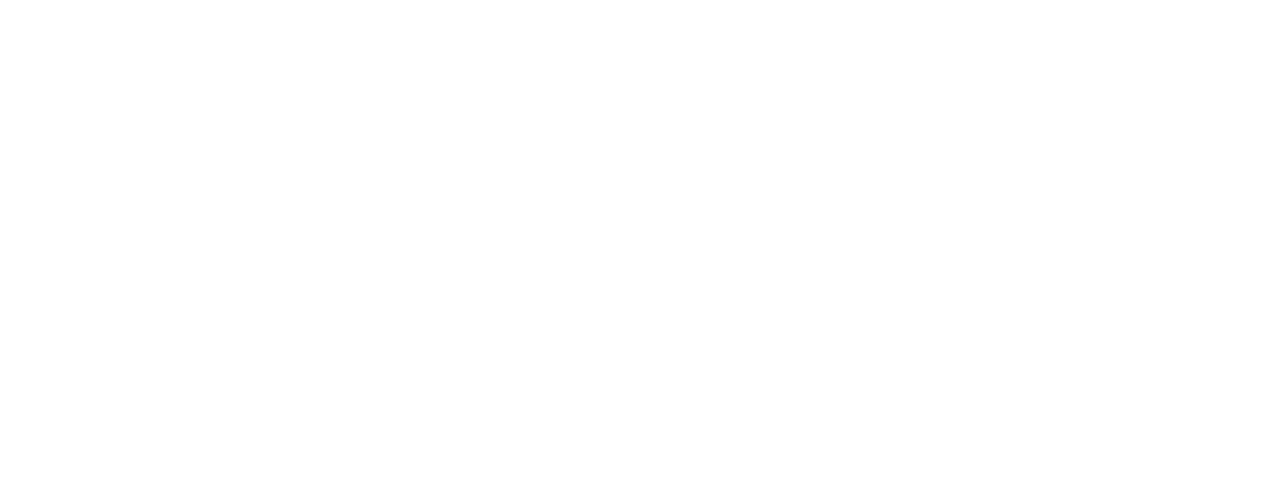
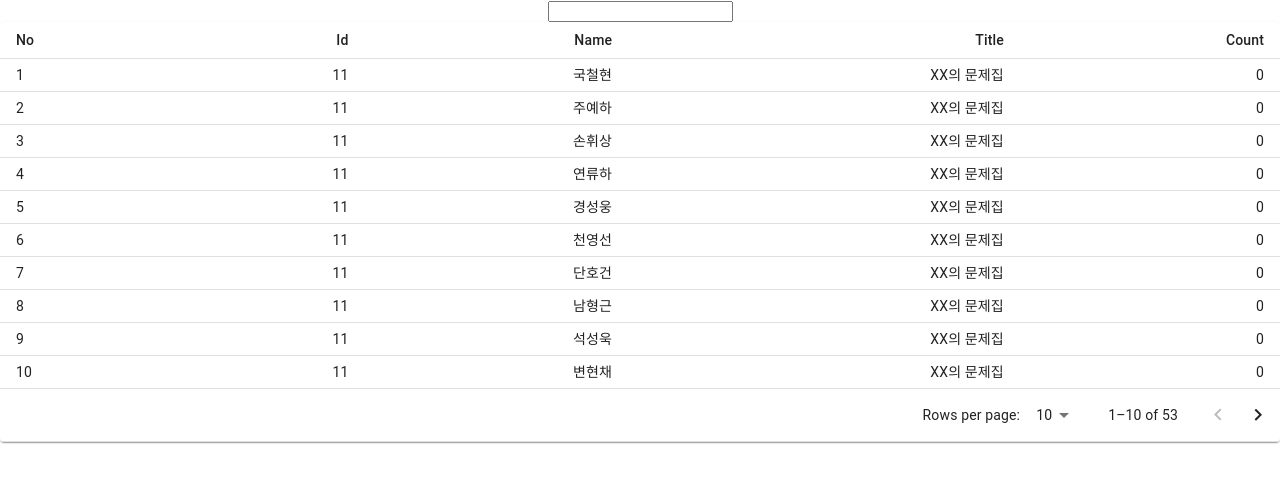
Before and after one commit to JJong0416/CSeon, a React (Create React App) app in the folder front/: page /workbooklist in a window 1280 px wide. Shown: the top 482 px of the page. Built offline with nearby package versions, Linux system fonts and the light colour scheme.

Commit message:
[FE] feat: List Page update

```diff
--- a/front/src/component/questions/QuestionsList.js
+++ b/front/src/component/questions/QuestionsList.js
@@ -10,7 +10,6 @@
   TableRow,
 } from "@mui/material";
 import { useEffect, useState } from "react";
-import { faker } from "@faker-js/faker";
 import { useNavigate } from "react-router";
 
 export default function QuestionsList() {
@@ -28,22 +27,14 @@
     setPage(0);
   };
   useEffect(() => {
-    faker.seed(123);
-    faker.locale = "ko";
-    console.log({
-      id: 11,
-      name: faker.name.lastName() + faker.name.firstName(),
-      email: faker.internet.email(),
-      phone: faker.phone.number(),
-    });
     setUsers(
-      Array(53)
+      Array(60)
         .fill()
         .map(() => ({
           id: 11,
-          name: faker.name.lastName() + faker.name.firstName(),
-          email: faker.internet.email(),
-          phone: faker.phone.number(),
+          label: "Java",
+          title: 'java문제 제목제목',
+          solved: "X",
         }))
     );
   }, []);
@@ -67,25 +58,25 @@
             <TableRow>
               <TableCell>No</TableCell>
               <TableCell align="right">Id</TableCell>
-              <TableCell align="right">Name</TableCell>
-              <TableCell align="right">Email</TableCell>
-              <TableCell align="right">Phone</TableCell>
+              <TableCell align="right">Label</TableCell>
+              <TableCell align="right">Title</TableCell>
+              <TableCell align="right">Solved</TableCell>
             </TableRow>
           </TableHead>
           <TableBody>
             {users
               .slice(page * rowsPerPage, (page + 1) * rowsPerPage)
-              .map(({ id, name, email, phone }, i) => (
+              .map(({ id, label, title, solved }, i) => (
                 <TableRow key={id}>
                   <TableCell component="th" scope="row">
                     {page * rowsPerPage + i + 1}
                   </TableCell>
                   <TableCell align="right">{id}</TableCell>
+                  <TableCell align="right">{label}</TableCell>
                   <TableCell align="right" onClick={ClickTitle}>
-                    {name}
+                    {title}
                   </TableCell>
-                  <TableCell align="right">{email}</TableCell>
-                  <TableCell align="right">{phone}</TableCell>
+                  <TableCell align="right">{solved}</TableCell>
                 </TableRow>
               ))}
           </TableBody>
--- a/front/src/component/workbook/WorkbookList.js
+++ b/front/src/component/workbook/WorkbookList.js
@@ -1,3 +1,101 @@
+import {
+  Paper,
+  Table,
+  TableBody,
+  TableCell,
+  TableContainer,
+  TableFooter,
+  TableHead,
+  TablePagination,
+  TableRow,
+} from "@mui/material";
+import { useEffect, useState } from "react";
+import { faker } from "@faker-js/faker";
+import { useNavigate } from "react-router";
+
 export default function WorkbookList() {
-  return <div></div>;
+  const navigate = useNavigate();
+  const [page, setPage] = useState(0);
+  const [rowsPerPage, setRowsPerPage] = useState(10);
+  const [users, setUsers] = useState([]);
+  const handleChangePage = (event, newPage) => {
+    setPage(newPage);
+  };
+
+  const handleChangeRowsPerPage = (event) => {
+    console.log("handle", event.target);
+    setRowsPerPage(parseInt(event.target.value, 10));
+    setPage(0);
+  };
+  useEffect(() => {
+    faker.seed(123);
+    faker.locale = "ko";
+    setUsers(
+      Array(53)
+        .fill()
+        .map(() => ({
+          id: 11,
+          name: faker.name.lastName() + faker.name.firstName(),
+          title: "XX의 문제집",
+          count: 0,
+        }))
+    );
+  }, []);
+  const [search, setSearch] = useState("");
+  const onChange = (e) => {
+    setSearch(e.target.value);
+  };
+  const ClickTitle = () => {
+    //redux에 세팅 or props
+    navigate("/workbookdetail");
+  };
+
+  return (
+    <div>
+      <div>
+        <input type="text" value={search} onChange={onChange} />
+      </div>
+      <TableContainer component={Paper}>
+        <Table size="small">
+          <TableHead>
+            <TableRow>
+              <TableCell>No</TableCell>
+              <TableCell align="right">Id</TableCell>
+              <TableCell align="right">Name</TableCell>
+              <TableCell align="right">Title</TableCell>
+              <TableCell align="right">Count</TableCell>
+            </TableRow>
+          </TableHead>
+          <TableBody>
+            {users
+              .slice(page * rowsPerPage, (page + 1) * rowsPerPage)
+              .map(({ id, name, title, count }, i) => (
+                <TableRow key={id}>
+                  <TableCell component="th" scope="row">
+                    {page * rowsPerPage + i + 1}
+                  </TableCell>
+                  <TableCell align="right">{id}</TableCell>
+                  <TableCell align="right">{name}</TableCell>
+                  <TableCell align="right" onClick={ClickTitle}>
+                    {title}
+                  </TableCell>
+                  <TableCell align="right">{count}</TableCell>
+                </TableRow>
+              ))}
+          </TableBody>
+          <TableFooter>
+            <TableRow>
+              <TablePagination
+                count={users.length}
+                page={page}
+                rowsPerPage={rowsPerPage}
+                onPageChange={handleChangePage}
+                onRowsPerPageChange={handleChangeRowsPerPage}
+              />
+            </TableRow>
+          </TableFooter>
+        </Table>
+      </TableContainer>
+    </div>
+  );
 }
```
Also changed, not shown: front/src/setupProxy.js (+4 -4 lines).
